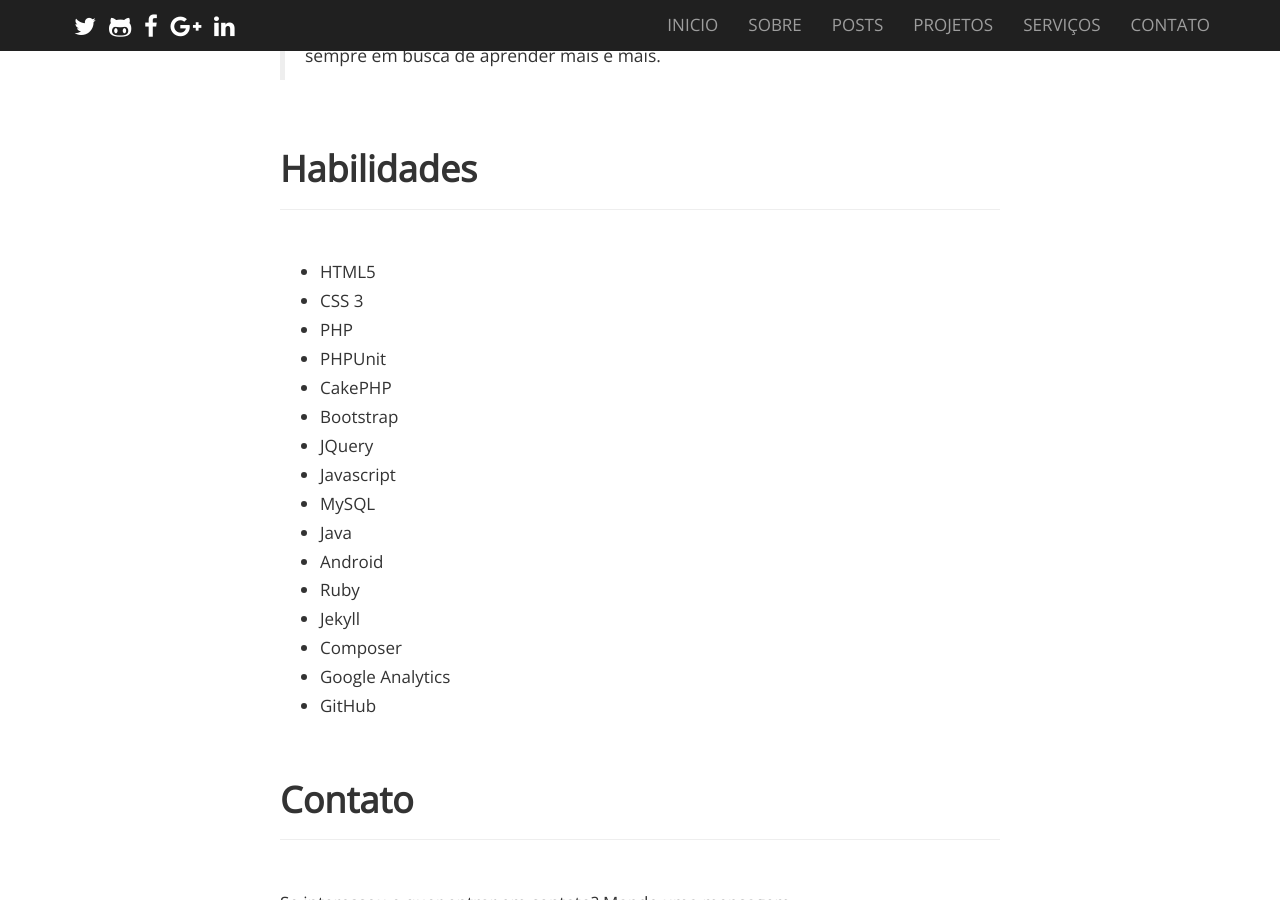
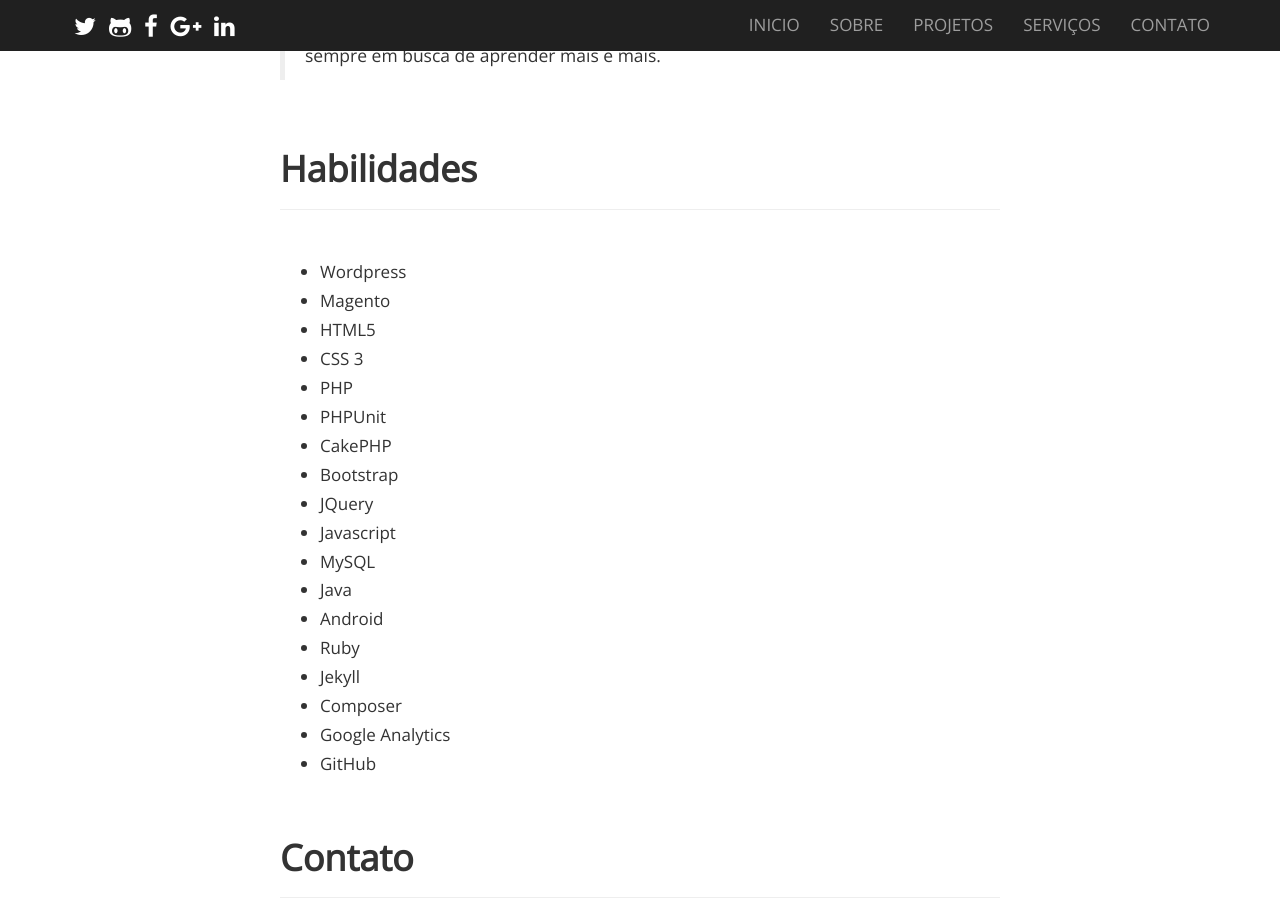
Before and after one commit to rodriguesporan/andrerodrigues, a Jekyll site: the page built from about.html, in a window 1280 px wide and 900 px high, scrolled down 1204 px. Built offline with Jekyll 4.4.1, drawn with Linux system fonts in a browser that asks for light colours; nearby versions of some CDN libraries; some web fonts are replaced; Markdown is read by kramdown in place of the engine named in the settings.

Commit message:
Added about

```diff
--- a/_includes/header.html
+++ b/_includes/header.html
@@ -27,7 +27,7 @@
 				<ul class="nav navbar-nav navbar-right">
 					<li><a href="/">INICIO</a></li>
 					<li><a href="/about/">SOBRE</a></li>
-					<li><a href="/posts/">POSTS</a></li>
+					<!--<li><a href="/posts/">POSTS</a></li>-->
 					<li><a href="/projects/">PROJETOS</a></li>
 					<li><a href="/services/">SERVIÇOS</a></li>
 					<li><a href="/contact/">CONTATO</a></li>
--- a/about.html
+++ b/about.html
@@ -23,6 +23,8 @@
 	<hr>
 	<br>
 	<ul>
+		<li>Wordpress</li>
+		<li>Magento</li>
 		<li>HTML5</li>
 		<li>CSS 3</li>
 		<li>PHP</li>
```
